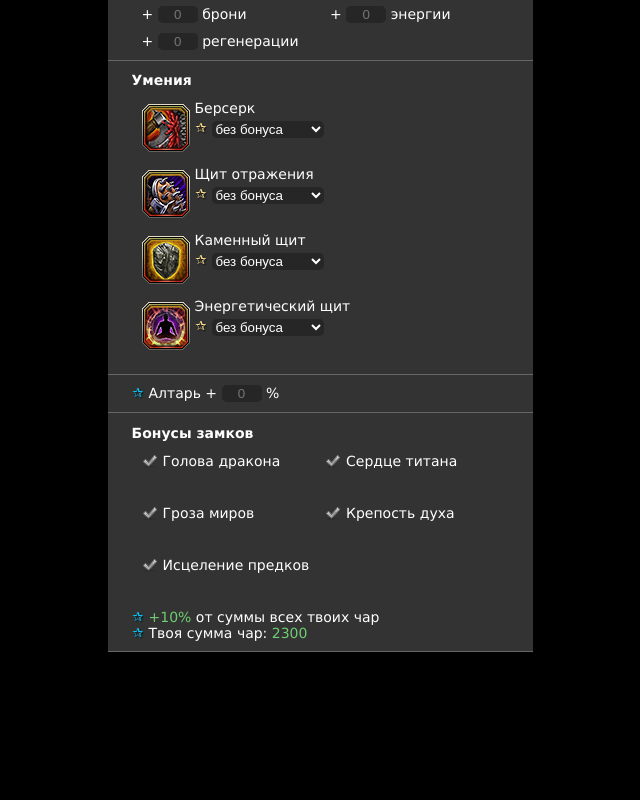
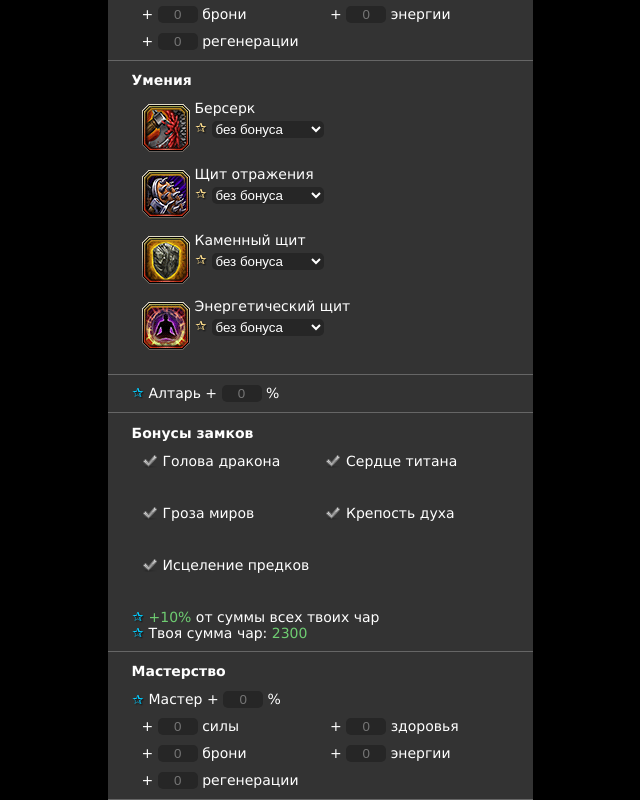
Before and after one commit to SleekHarpy/barbars-calc, a React (Create React App) app: page / in a window 1280 px wide. Shown: the part 216-1016 px from the top of the page, without its empty margins (320-960 px from the left). Before the commit the page ends 868 px from the top, so only its background shows below. Built offline with nearby package versions, Linux system fonts and the light colour scheme; the HTML template or start-up script is replaced by a standard one.

Commit message:
adds mastery

```diff
--- a/src/App.jsx
+++ b/src/App.jsx
@@ -7,6 +7,7 @@ import Abilities from "./components/abilities/Abilities";
 import appStore from "./store/appStore";
 import Altar from "./components/altar/altar";
 import Castles from "./components/castles/castles";
+import Mastery from "./components/mastery/mastery";
 
 function App() {
     const store = appStore;
@@ -18,6 +19,7 @@ function App() {
             <Abilities store={store} />
             <Altar store={store} />
             <Castles store={store} />
+            <Mastery store={store} />
         </Container>
     );
 }
--- a/src/components/heroCharacteristics/HeroCharacteristics.jsx
+++ b/src/components/heroCharacteristics/HeroCharacteristics.jsx
@@ -6,67 +6,55 @@ import {autorun} from "mobx";
 
 const LEVEL_BONUS = 10;
 
+const paramNames = [`strength`, `health`, `shield`, `energy`, `regeneration`];
+
 function HeroCharacteristics({store}) {
-    const [level, setLevel] = useState(1);
-    const [strength, setStrength] = useState(0);
-    const [health, setHealth] = useState(0);
-    const [energy, setEnergy] = useState(0);
-    const [regeneration, setRegeneration] = useState(0);
-    const [shield, setShield] = useState(0);
+    const [params, setParams] = useState({
+        strength: 0,
+        health: 0,
+        shield: 0,
+        energy: 0,
+        regeneration: 0,
+    });
     const [totalSum, setTotalSum] = useState(0);
 
+    const level = store.level;
     const titleBonuses = store.titleBonuses;
     const abilities = store.abilities;
     const altar = store.altar;
     const castles = store.castleBonuses;
+    const mastery = store.mastery;
+
+    useEffect(() => autorun(() => {
+        countSum();
+    }), [level, altar]);
 
     useEffect(() => {
-        const totalSum = strength + health + energy + regeneration + shield;
+        const totalSum = params.strength + params.health + params.energy + params.regeneration + params.shield;
 
         setTotalSum(totalSum);
-    }, [strength, health, energy, regeneration, shield]);
+    }, [params]);
 
     const handleChangeLevel = (evt) => {
         const level = Number(evt.target.value);
 
-        setLevel(level);
+        store.updateLevel(level);
     };
 
-    useEffect(() => {
-        countSum();
-    }, [level]);
+    const countSum = () => {
+        const params = {};
 
-    useEffect(() => autorun(() => {
-        countSum();
-    }))
+        paramNames.forEach((param) => {
+            const levelBonus = LEVEL_BONUS * level;
 
-    const countSum = () => {
-        const levelBonus = LEVEL_BONUS * level;
+            const castle = levelBonus + castles[param];
 
-        const castleStrength = levelBonus + castles.strength;
-        const castleHealth = levelBonus + castles.health;
-        const castleEnergy = levelBonus + castles.energy;
-        const castleRegeneration = levelBonus + castles.regeneration;
-        const castleShield = levelBonus + castles.shield;
+            const sumAltarMaster = (castle / 100 * (altar + mastery.master)) + castle;
 
-        const sumAltarStrength = (castleStrength / 100 * altar) + castleStrength;
-        const sumAltarHealth = (castleHealth / 100 * altar) + castleHealth;
-        const sumAltarEnergy = (castleEnergy / 100 * altar) + castleEnergy;
-        const sumAltarRegeneration = (castleRegeneration / 100 * altar) + castleRegeneration;
-        const sumAltarShield = (castleShield / 100 * altar) + castleShield;
+            params[param] = sumAltarMaster + titleBonuses[param] + abilities[param] + mastery[param];
+        });
 
-
-        const sumStrength = sumAltarStrength + titleBonuses.strength + abilities.strength;
-        const sumHealth = sumAltarHealth + titleBonuses.health + abilities.health;
-        const sumEnergy = sumAltarEnergy + titleBonuses.energy + abilities.energy;
-        const sumRegeneration = sumAltarRegeneration + titleBonuses.regeneration;
-        const sumShield = sumAltarShield + titleBonuses.shield + abilities.shield;
-
-        setStrength(sumStrength);
-        setHealth(sumHealth);
-        setEnergy(sumEnergy);
-        setRegeneration(sumRegeneration);
-        setShield(sumShield);
+        setParams({...params});
     };
 
     return (
@@ -77,26 +65,27 @@ function HeroCharacteristics({store}) {
                     id="level"
                     type="number"
                     min="1"
-                    value={level}
+                    defaultValue={level}
                     onChange={handleChangeLevel}
+                    placeholder="1"
                 />
                 <label htmlFor="level"> уровень</label>
             </div>
             <ul className={styles.list}>
                 <li className={`${styles.item} ${styles.itemStrength}`}>
-                    сила: <span className={altar > 0 ? styles.value : null}>{strength}</span>
+                    сила: <span className={altar > 0 ? styles.value : null}>{params.strength}</span>
                 </li>
                 <li className={`${styles.item} ${styles.itemHealth}`}>
-                    здоровье: <span className={altar > 0 ? styles.value : null}>{health}</span>
+                    здоровье: <span className={altar > 0 ? styles.value : null}>{params.health}</span>
                 </li>
                 <li className={`${styles.item} ${styles.itemEnergy}`}>
-                    энергия: <span className={altar > 0 ? styles.value : null}>{energy}</span>
+                    энергия: <span className={altar > 0 ? styles.value : null}>{params.energy}</span>
                 </li>
                 <li className={`${styles.item} ${styles.itemRegeneration}`}>
-                    регенерация: <span className={altar > 0 ? styles.value : null}>{regeneration}</span>
+                    регенерация: <span className={altar > 0 ? styles.value : null}>{params.regeneration}</span>
                 </li>
                 <li className={`${styles.item} ${styles.itemShield}`}>
-                    броня: <span className={altar > 0 ? styles.value : null}>{shield}</span>
+                    броня: <span className={altar > 0 ? styles.value : null}>{params.shield}</span>
                 </li>
                 <li className={styles.item}>
                     сумма: <span className={altar > 0 ? styles.value : null}>{totalSum}</span>
--- /dev/null
+++ b/src/components/mastery/mastery.jsx
@@ -0,0 +1,47 @@
+import styles from './mastery.module.scss';
+import {observer} from "mobx-react-lite";
+
+
+function Mastery({store}) {
+    const handleChangeBonus = (evt) => {
+        const name = evt.target.name;
+        const value = Number(evt.target.value);
+
+        store.updateMastery(name, value);
+    };
+
+    return (
+        <section className={styles.mastery}>
+            <h2 className={styles.title}>Мастерство</h2>
+            <label className={styles.label}>
+                Мастер + <input className={styles.field} onChange={handleChangeBonus} name="master" type="number" placeholder="0" min="0"/> %
+            </label>
+
+            <ul className={styles.list}>
+                <li>
+                    + <input className={styles.field} onChange={handleChangeBonus} type="number" id="bonusStrength" name="strength" placeholder="0" min="0"/>
+                    <label htmlFor="bonusStrength"> силы</label>
+                </li>
+                <li>
+                    + <input className={styles.field} onChange={handleChangeBonus} type="number" id="bonusHealth" name="health" placeholder="0" min="0"/>
+                    <label htmlFor="bonusHealth"> здоровья</label>
+                </li>
+                <li>
+                    + <input className={styles.field} onChange={handleChangeBonus} type="number" id="bonusShield" name="shield" placeholder="0" min="0"/>
+                    <label htmlFor="bonusShield"> брони</label>
+                </li>
+                <li>
+                    + <input className={styles.field} onChange={handleChangeBonus} type="number" id="bonusEnergy" name="energy" placeholder="0" min="0"/>
+                    <label htmlFor="bonusEnergy"> энергии</label>
+                </li>
+                <li>
+                    + <input className={styles.field} onChange={handleChangeBonus} type="number" id="bonusRegeneration" name="regeneration" placeholder="0" min="0"/>
+                    <label htmlFor="bonusRegeneration"> регенерации</label>
+                </li>
+            </ul>
+
+        </section>
+    );
+}
+
+export default observer(Mastery);
--- /dev/null
+++ b/src/components/mastery/mastery.module.scss
@@ -0,0 +1,38 @@
+@import "src/assets/styles/variables";
+@import "src/assets/styles/mixins";
+
+.mastery {
+  @include divider;
+
+  padding: 0 24px;
+  padding-bottom: 10px;
+}
+
+.title {
+  font-size: 14px;
+}
+
+.label {
+  margin-bottom: 10px;
+  padding-left: 17px;
+
+  display: inline-block;
+
+  background-image: url("../../assets/images/quality/star-blue.png");
+  background-repeat: no-repeat;
+  background-position: center left;
+}
+
+.list {
+  @include listReset;
+
+  padding-left: 10px;
+
+  display: grid;
+  grid-template-columns: 1fr 1fr;
+  gap: 10px;
+}
+
+.field {
+  @include field;
+}
--- a/src/store/appStore.js
+++ b/src/store/appStore.js
@@ -6,27 +6,41 @@ const initialState = {
     shield: 0,
     energy: 0,
     regeneration: 0,
-}
+};
+
+const START_LEVEL = 1
+const START_ALTAR = 0;
+
 
 class AppStore{
+    level = START_LEVEL;
     titleBonuses = {...initialState};
     abilities = {...initialState};
-    altar = 0;
+    altar = START_ALTAR;
     castleBonuses = {...initialState};
+    mastery = {...initialState, master: 0};
     enchantmentSum = 2300;
 
     constructor() {
         makeObservable(this, {
+            level: observable,
             titleBonuses: observable,
             abilities: observable,
             altar: observable,
             castleBonuses: observable,
+            mastery: observable,
             enchantmentSum: observable,
+            updateLevel: action,
             updateBonuses: action,
             updateAbilities: action,
             updateAltar: action,
             updateCastle: action,
+            updateMastery: action,
         });
+    };
+
+    updateLevel(value) {
+        this.level = value;
     };
 
     updateBonuses(name, value) {
@@ -47,6 +61,10 @@ class AppStore{
         } else if (!isActive) {
             this.castleBonuses[bonus] = 0;
         }
+    };
+
+    updateMastery(name, value) {
+        this.mastery[name] = value;
     }
 }
 
```
